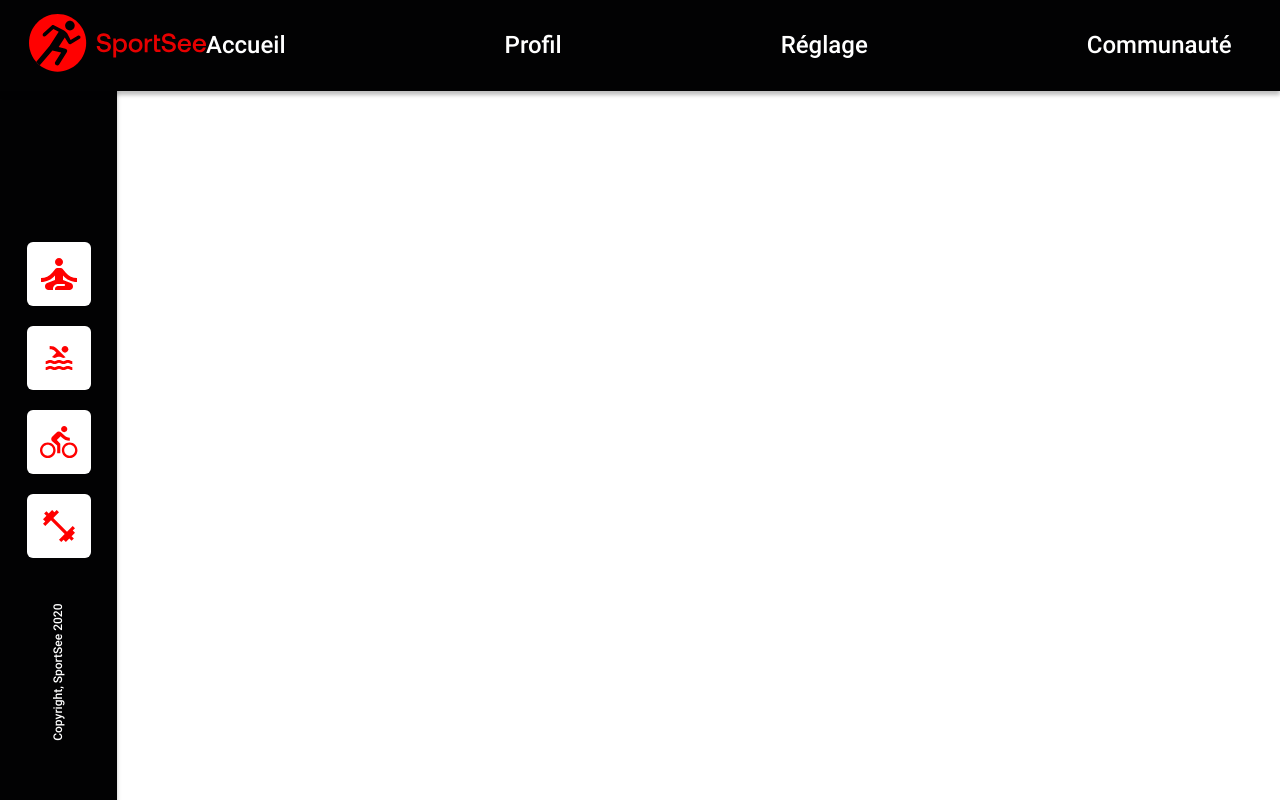
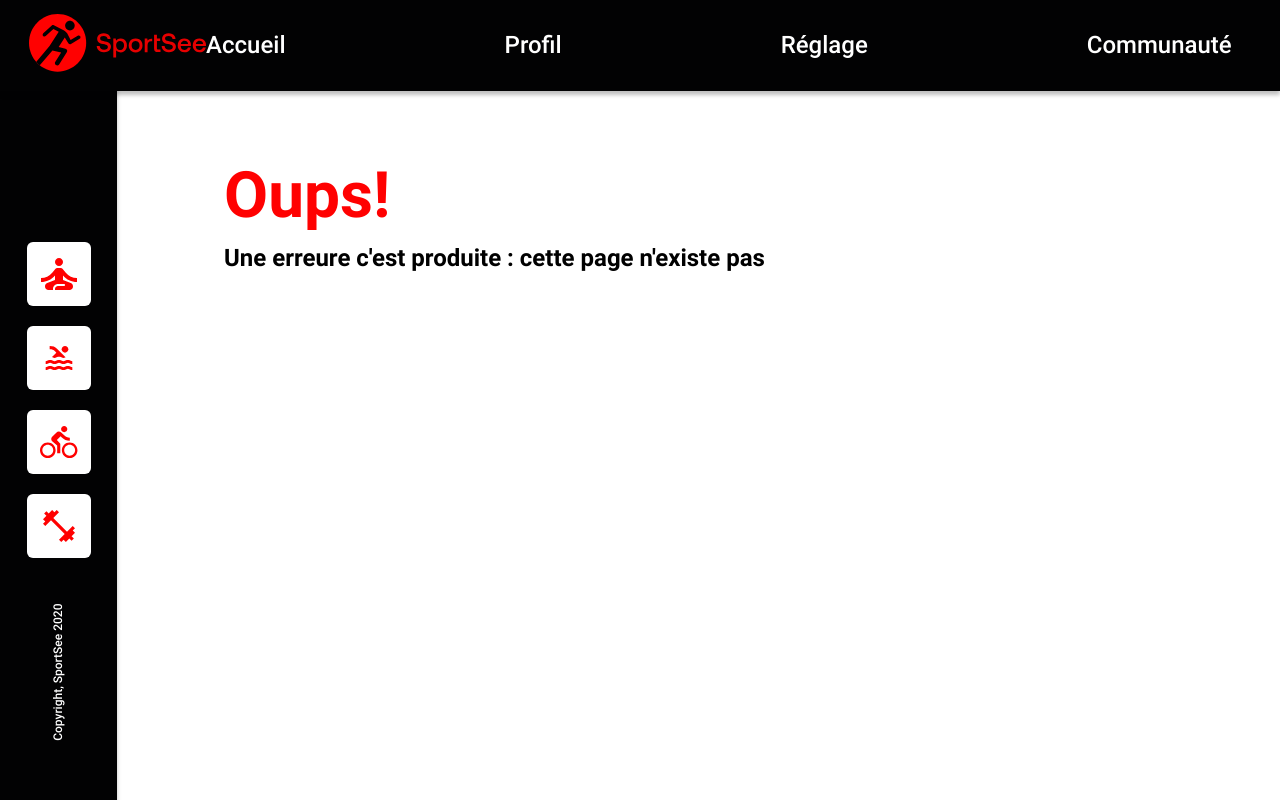
Before and after one commit to MokkaReactJsCourseProjects/SportSee, a React (Vite) app: page / in a window 1280 px wide. Built offline with nearby package versions, Linux system fonts and the light colour scheme.

Commit message:
NotFound page

```diff
--- a/src/components/App/index.tsx
+++ b/src/components/App/index.tsx
@@ -3,6 +3,7 @@ import { Route, Routes } from "react-router-dom";
 import { HomePage } from "../../pages";
 import Header from "../Header";
 import SideNav from "../SideNav";
+import NotFoundPage from "../../pages/NotFoundPage";
 
 //Exports
 export default function App() {
@@ -11,7 +12,8 @@ export default function App() {
             <Header />
             <SideNav />
             <Routes>
-                <Route path="/:id" element={<HomePage />} />
+                <Route path="/user/:id" element={<HomePage />} />
+                <Route path="/*" element={<NotFoundPage />} />
             </Routes>
         </>
     );
--- /dev/null
+++ b/src/pages/NotFoundPage/index.tsx
@@ -0,0 +1,11 @@
+//Imports
+import ErrorMessage from "../../components/common/ErrorMessage";
+
+//Exports
+export default function NotFoundPage() {
+    return (
+        <main>
+            <ErrorMessage message="cette page n'existe pas" />
+        </main>
+    );
+}
--- a/src/styles/globalStyle.scss
+++ b/src/styles/globalStyle.scss
@@ -42,7 +42,7 @@
 main {
     margin-top: 91px;
     margin-left: 117px;
-    padding: 68px 90px 0 107px;
+    padding: 68px 90px 68px 107px;
 }
 
 a {
--- a/src/utils/api/getUser.ts
+++ b/src/utils/api/getUser.ts
@@ -23,9 +23,11 @@ export default async function getUser(userId: Id): Promise<User> {
     try {
         if (import.meta.env.VITE_USE_MOCKED_API === "true") {
             apiUser = userMock.data;
+            if (userId === apiUser.id) {
                 apiActivity = activityMock.data;
                 apiAverageSessions = averageSessionsMock.data;
                 apiPerformance = performanceMock.data;
+            }
         } else {
             apiUser = (
                 await (
@@ -51,6 +53,7 @@ export default async function getUser(userId: Id): Promise<User> {
                     )
                 ).json()
             ).data;
+        }
         if (
             !apiUser ||
             !apiActivity ||
@@ -58,7 +61,6 @@ export default async function getUser(userId: Id): Promise<User> {
             !apiPerformance
         ) {
             throw new Error(`No user found with Id=${userId}`);
-            }
         }
         return new User(
             apiUser,
```
Also changed, not shown: 1 other file (tests, documents, lock files or other folders). Lines whose indentation alone changed are shown as unchanged.
